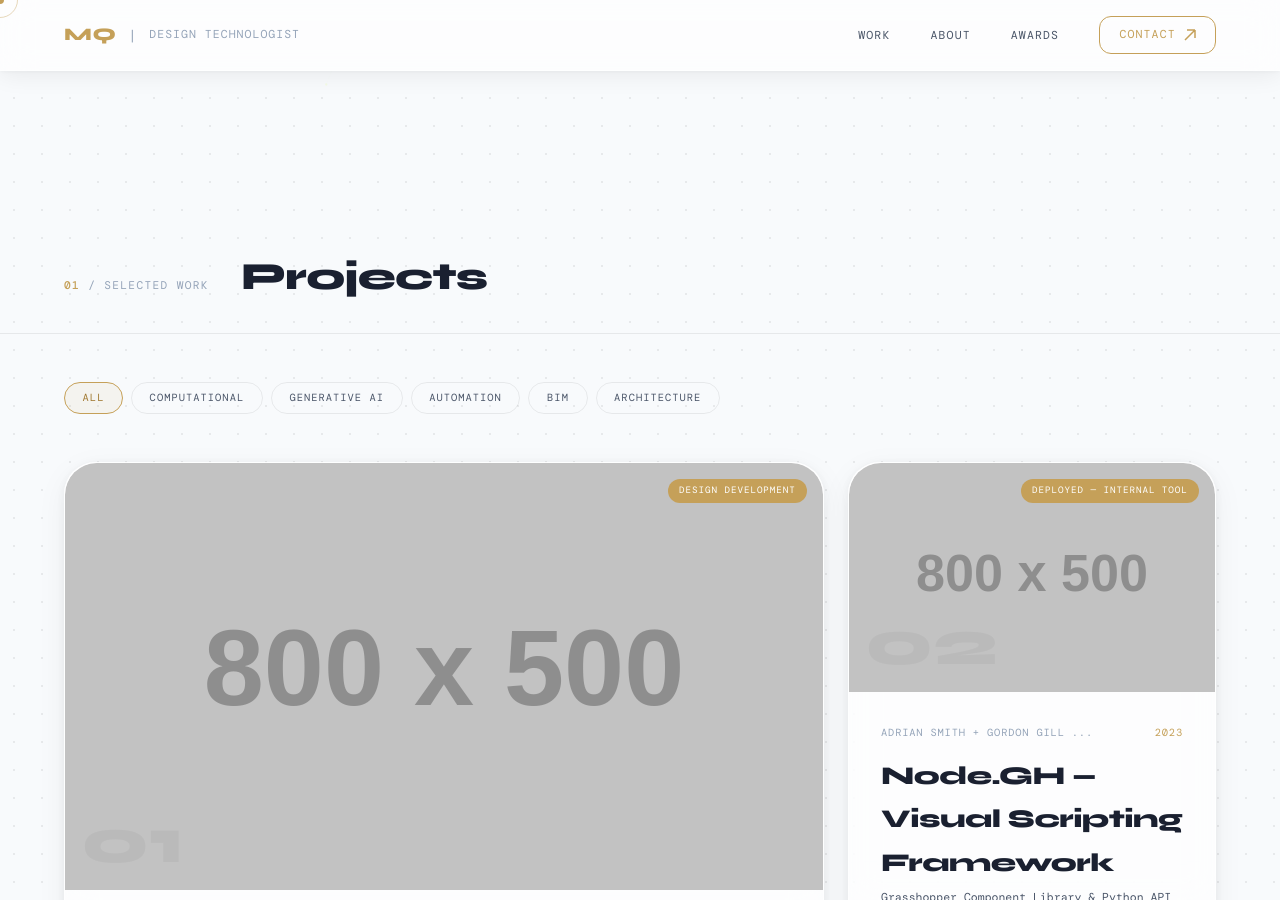
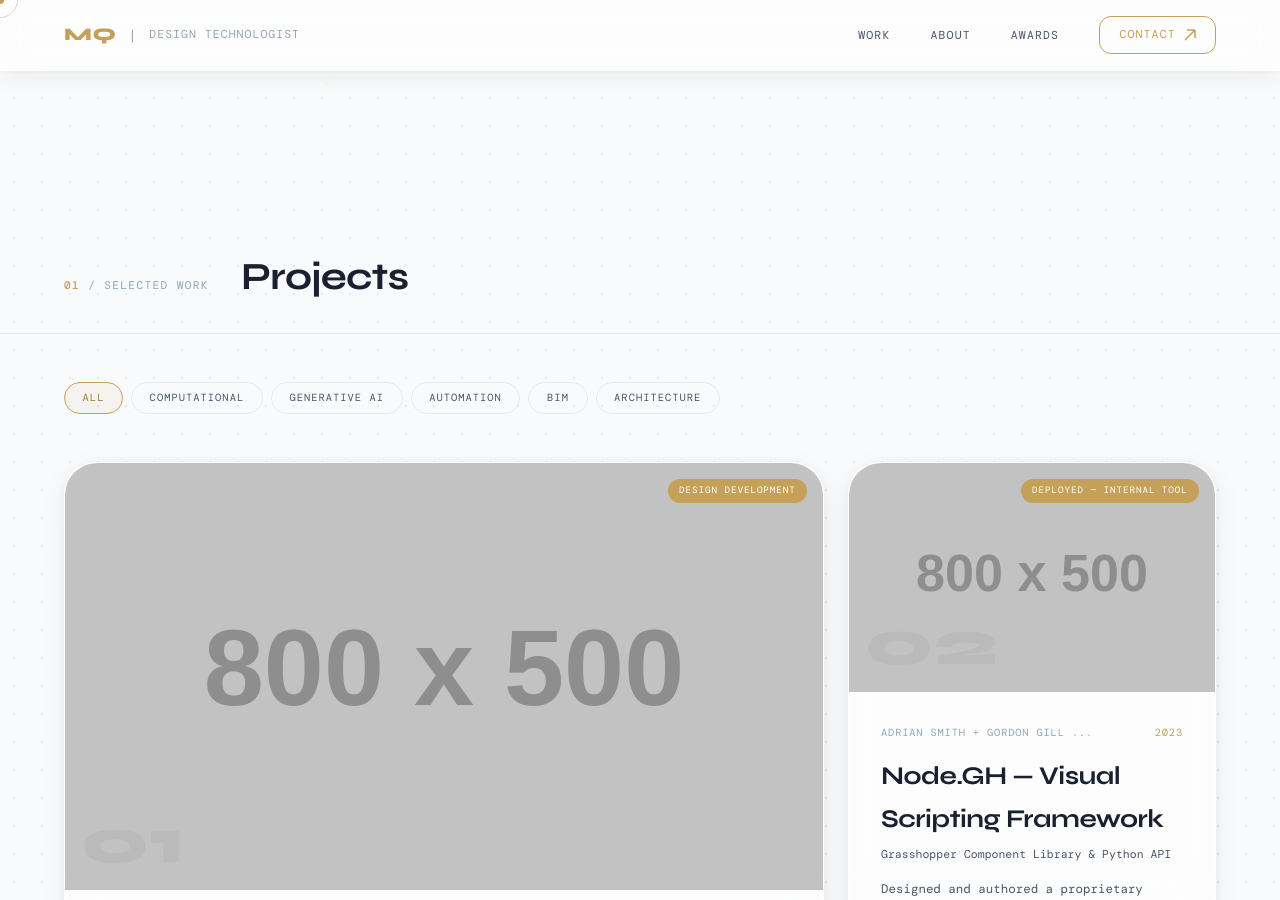
Before and after one commit to mohammadqtaishat/mohammadqtaishat.github.io, a Jekyll site: the page built from index.html, in a window 1280 px wide and 900 px high, scrolled down 810 px. Built offline with Jekyll 4.4.1, drawn with Linux system fonts in a browser that asks for light colours; some web fonts are replaced.

Commit message:
Update font weights in default layout

```diff
--- a/_layouts/default.html
+++ b/_layouts/default.html
@@ -18,7 +18,7 @@
   <link rel="preconnect" href="https://fonts.googleapis.com" />
   <link rel="preconnect" href="https://fonts.gstatic.com" crossorigin />
 
-  <link href="https://fonts.googleapis.com/css2?family=DM+Mono:ital,wght@0,300;0,400;0,500;1,300&family=Syne:wght@800&display=swap" rel="stylesheet" />
+  <link href="https://fonts.googleapis.com/css2?family=DM+Mono:ital,wght@0,300;0,400;0,500;1,300&family=Syne:wght@700;800&display=swap" rel="stylesheet" />
 
   <!-- Main Stylesheet -->
   <link rel="stylesheet" href="{{ 'assets/css/main.css' | relative_url }}" />
```
